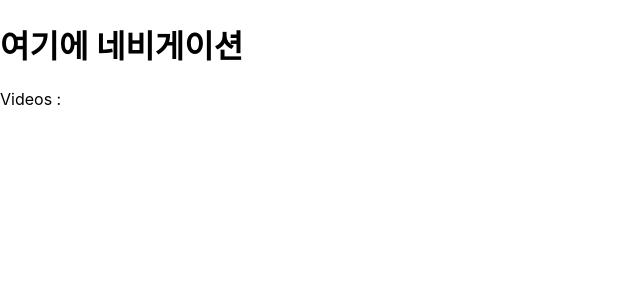
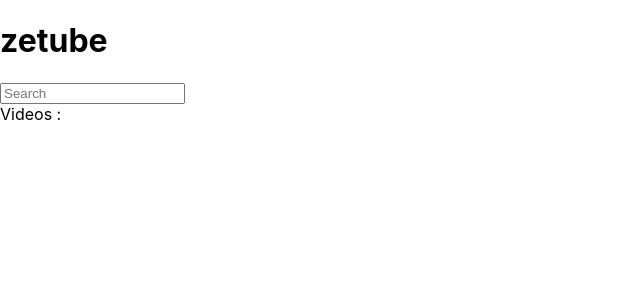
Before and after one commit to wisdom-13/zetube, a React (Create React App) app: page / in a window 1280 px wide. Shown: the top 300 px of the page, without its empty margins (0-640 px from the left). Built offline with nearby package versions, Linux system fonts and the light colour scheme.

Commit message:
검색 헤더 만들기

```diff
--- /dev/null
+++ b/src/components/SearchBar.jsx
@@ -0,0 +1,23 @@
+import React, { useState } from 'react';
+import { useNavigate } from 'react-router-dom';
+
+export default function SearchBar() {
+
+  const [keyword, setKeyword] = useState('');
+  const navigate = useNavigate();
+
+  const heandelSubmit = (e) => {
+    e.preventDefault();
+    setKeyword('');
+    navigate(`/videos/${keyword}`)
+  }
+
+  return (
+    <div>
+      <h1>zetube</h1>
+      <form onSubmit={heandelSubmit}>
+        <input type='text' value={keyword} onChange={((e) => setKeyword(e.target.value))} placeholder='Search'></input>
+      </form>
+    </div>
+  );
+};
--- a/src/pages/Root.jsx
+++ b/src/pages/Root.jsx
@@ -1,10 +1,11 @@
 import React from 'react';
 import { Outlet } from 'react-router-dom';
+import SearchBar from '../components/SearchBar';
 
 export default function Root() {
   return (
     <>
-      <h1>여기에 네비게이션</h1>
+      <SearchBar />
       <Outlet></Outlet>
     </>
   )
```
